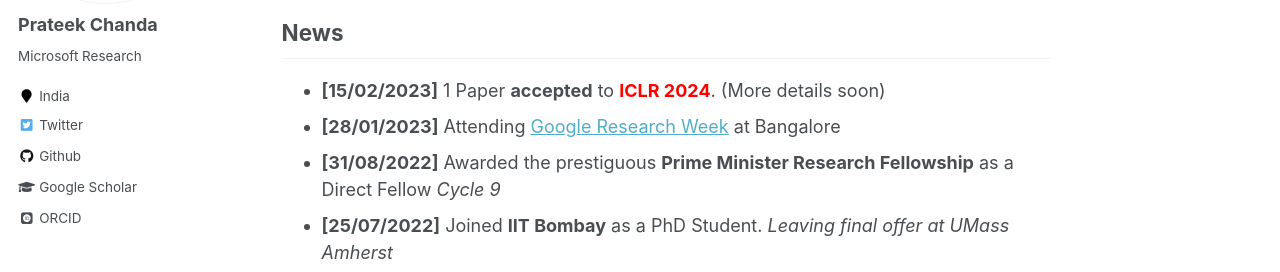
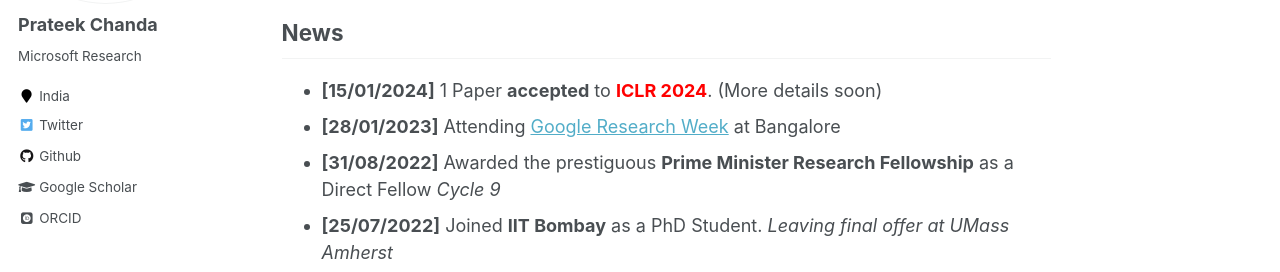
Before and after one commit to prateekiiest/prateekist.github.io, a Jekyll site: the page built from _pages/about.md, in a window 1280 px wide and 900 px high, scrolled down 373 px. Shown: the part 180-452 px from the top of the window. Built offline with Jekyll 4.4.1, drawn with Linux system fonts in a browser that asks for light colours; some web fonts are replaced.

Commit message:
Update about.md

```diff
--- a/_pages/about.md
+++ b/_pages/about.md
@@ -23,7 +23,7 @@
 
 News
 ------
-- **[15/02/2023]** 1 Paper **accepted** to <span style="color:red">**ICLR 2024**</span>. (More details soon)
+- **[15/01/2024]** 1 Paper **accepted** to <span style="color:red">**ICLR 2024**</span>. (More details soon)
 - **[28/01/2023]** Attending [Google Research Week](https://sites.google.com/view/researchweek2023/home) at Bangalore
 - **[31/08/2022]** Awarded the prestiguous **Prime Minister Research Fellowship** as a Direct Fellow *Cycle 9*
 - **[25/07/2022]** Joined **IIT Bombay** as a PhD Student.  *Leaving final offer at UMass Amherst*
```
